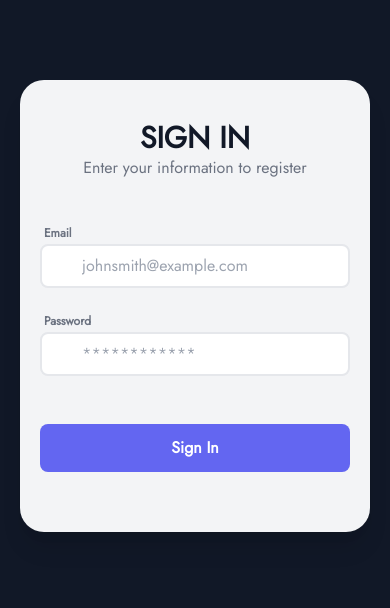
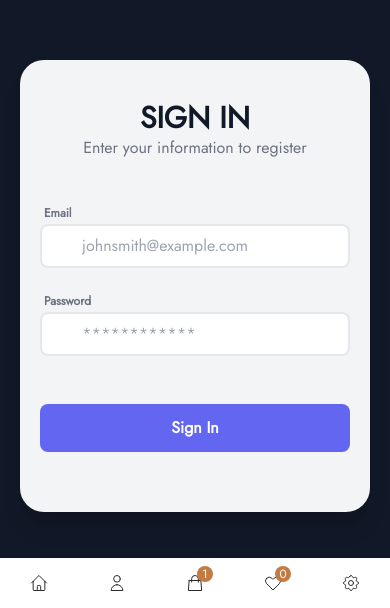
Before and after one commit to vutienchat/reactjs, a React (Create React App) app: page /signin in a window 390 px wide. Shown: the part 236-844 px from the top of the page. Built offline with nearby package versions, Linux system fonts and the light colour scheme; no server answers.

Commit message:
responsive

```diff
--- a/src/Routers.js
+++ b/src/Routers.js
@@ -5,6 +5,7 @@ import {
   Switch,
   Redirect,
 } from "react-router-dom";
+import ToolbarMobile from "./components/website/toolbarMobile";
 import { ScrollToTop } from "./Util";
 const LayoutAdmin = lazy(() => import("./layout/LayoutAdmin"));
 const LayoutUser = lazy(() => import("./layout/LayoutUser"));
@@ -85,6 +86,7 @@ const Routers = (props) => {
           <Route>
             <LayoutUser>
               <Header {...props} />
+              <ToolbarMobile />
               <Switch>
                 <Route exact path="/">
                   <HomePage {...props} />
--- a/src/components/website/Footer.js
+++ b/src/components/website/Footer.js
@@ -2,7 +2,7 @@ import React from "react";
 import { Link } from "react-router-dom";
 const Footer = () => {
   return (
-    <footer>
+    <footer className="px-3 sm:px-0">
       <div className="border-t-4 border-gray-700 my-16" />
       <div className="container">
         <div className="grid grid-cols-1 sm:grid-cols-2 md:grid-cols-4 gap-5 pb-5">
@@ -33,7 +33,7 @@ const Footer = () => {
               </li>
             </ul>
           </div>
-          <div className="support flex w-full justify-center">
+          <div className="support md:flex w-full justify-center">
             <ul>
               <li className="leading-10 relative">
                 <span className="text-xl text-white">Support</span>
--- a/src/components/website/ListProduct.js
+++ b/src/components/website/ListProduct.js
@@ -15,14 +15,14 @@ const ListProduct = ({ listProduct, onCart }) => {
           {listProduct.map((product) => {
             return (
               <div className="product-item fade bg-gray" key={product._id}>
-                <div className="img-product lg:h-72 relative overflow-hidden">
+                <div className="img-product h-56 sm:h-80 lg:h-72 relative overflow-hidden bg-gray-400">
                   <NavLink to={`/product/${product._id}`}>
                     <Image
                       url={`${process.env.REACT_APP_API_IMG_PRODUCT}/${product._id}`}
                       classname="object-cover transition duration-500 w-full h-full absolute top-0 left-0 img-main"
                     />
                   </NavLink>
-                  <div className="product-action absolute bottom-2 w-full">
+                  <div className="product-action absolute bottom-2 w-full hidden sm:block">
                     <div className="flex justify-center ">
                       <span
                         onClick={() => addCart(product._id)}
@@ -95,13 +95,29 @@ const ListProduct = ({ listProduct, onCart }) => {
                   </div>
                 </div>
                 <div className="content-product pt-3">
-                  <div className="name-product">
+                  <div className="name-product flex  justify-between">
                     <NavLink
                       className="text-white hover:text-yellow-600"
                       to={`/product/${product._id}`}
                     >
                       {customName(product.name)}
                     </NavLink>
+                    <span className="pl-2 sm:pl-0 sm:hidden">
+                      <svg
+                        xmlns="http://www.w3.org/2000/svg"
+                        className="h-5 w-5 text-white"
+                        fill="none"
+                        viewBox="0 0 24 24"
+                        stroke="currentColor"
+                      >
+                        <path
+                          strokeLinecap="round"
+                          strokeLinejoin="round"
+                          strokeWidth="1.5"
+                          d="M16 11V7a4 4 0 00-8 0v4M5 9h14l1 12H4L5 9z"
+                        />
+                      </svg>
+                    </span>
                   </div>
                   <div className="flex justify-between items-center mt-5 flex-wrap">
                     <div className="star-product flex">
--- a/src/components/website/MainMenu.js
+++ b/src/components/website/MainMenu.js
@@ -12,7 +12,7 @@ const MainMenu = () => {
     getNameCategory();
   }, []);
   return (
-    <nav>
+    <nav className="hidden lg:block">
       <ul className="main-menu flex">
         <li className="menu-item">
           <NavLink exact className="px-3 menu-link main-text" to="/">
--- /dev/null
+++ b/src/components/website/toolbarMobile.js
@@ -0,0 +1,107 @@
+import React from "react";
+import { Link } from "react-router-dom";
+
+const ToolbarMobile = () => {
+  return (
+    <div className="toolbar-mobile h-[50px] bg-white fixed left-0 bottom-0 z-20 w-full fade lg:invisible">
+      <div className="flex justify-around items-center h-full">
+        <div className="toolbar-item-home">
+          <Link to="/">
+            <svg
+              xmlns="http://www.w3.org/2000/svg"
+              className="h-5 w-6 text-[#2c2c2c]"
+              fill="none"
+              viewBox="0 0 24 24"
+              stroke="currentColor"
+            >
+              <path
+                strokeLinecap="round"
+                strokeLinejoin="round"
+                strokeWidth={1.2}
+                d="M3 12l2-2m0 0l7-7 7 7M5 10v10a1 1 0 001 1h3m10-11l2 2m-2-2v10a1 1 0 01-1 1h-3m-6 0a1 1 0 001-1v-4a1 1 0 011-1h2a1 1 0 011 1v4a1 1 0 001 1m-6 0h6"
+              />
+            </svg>
+          </Link>
+        </div>
+        <div className="toolbar-item-user">
+          <svg
+            xmlns="http://www.w3.org/2000/svg"
+            className="h-5 w-6 text-[#2c2c2c]"
+            fill="none"
+            viewBox="0 0 24 24"
+            stroke="currentColor"
+          >
+            <path
+              strokeLinecap="round"
+              strokeLinejoin="round"
+              strokeWidth={1.2}
+              d="M16 7a4 4 0 11-8 0 4 4 0 018 0zM12 14a7 7 0 00-7 7h14a7 7 0 00-7-7z"
+            />
+          </svg>
+        </div>
+        <div className="toolbar-item-cart relative">
+          <div class="absolute rounded-full main-bg-active w-4 h-4 text-xs -top-1/3 -right-1/4 text-center text-white">
+            1
+          </div>
+          <svg
+            xmlns="http://www.w3.org/2000/svg"
+            className="h-5 w-6 text-[#2c2c2c]"
+            fill="none"
+            viewBox="0 0 24 24"
+            stroke="currentColor"
+          >
+            <path
+              strokeLinecap="round"
+              strokeLinejoin="round"
+              strokeWidth={1.2}
+              d="M16 11V7a4 4 0 00-8 0v4M5 9h14l1 12H4L5 9z"
+            />
+          </svg>
+        </div>
+        <div className="toolbar-item-heart relative">
+          <div class="absolute rounded-full main-bg-active w-4 h-4 text-xs -top-1/3 -right-1/4 text-center text-white">
+            0
+          </div>
+          <svg
+            xmlns="http://www.w3.org/2000/svg"
+            className="h-5 w-6 text-[#2c2c2c]"
+            fill="none"
+            viewBox="0 0 24 24"
+            stroke="currentColor"
+          >
+            <path
+              strokeLinecap="round"
+              strokeLinejoin="round"
+              strokeWidth={1.2}
+              d="M4.318 6.318a4.5 4.5 0 000 6.364L12 20.364l7.682-7.682a4.5 4.5 0 00-6.364-6.364L12 7.636l-1.318-1.318a4.5 4.5 0 00-6.364 0z"
+            />
+          </svg>
+        </div>
+        <div class="toolbar-item-setting">
+          <svg
+            xmlns="http://www.w3.org/2000/svg"
+            className="h-5 w-6 text-[#2c2c2c]"
+            fill="none"
+            viewBox="0 0 24 24"
+            stroke="currentColor"
+          >
+            <path
+              strokeLinecap="round"
+              strokeLinejoin="round"
+              strokeWidth={1.2}
+              d="M10.325 4.317c.426-1.756 2.924-1.756 3.35 0a1.724 1.724 0 002.573 1.066c1.543-.94 3.31.826 2.37 2.37a1.724 1.724 0 001.065 2.572c1.756.426 1.756 2.924 0 3.35a1.724 1.724 0 00-1.066 2.573c.94 1.543-.826 3.31-2.37 2.37a1.724 1.724 0 00-2.572 1.065c-.426 1.756-2.924 1.756-3.35 0a1.724 1.724 0 00-2.573-1.066c-1.543.94-3.31-.826-2.37-2.37a1.724 1.724 0 00-1.065-2.572c-1.756-.426-1.756-2.924 0-3.35a1.724 1.724 0 001.066-2.573c-.94-1.543.826-3.31 2.37-2.37.996.608 2.296.07 2.572-1.065z"
+            />
+            <path
+              strokeLinecap="round"
+              strokeLinejoin="round"
+              strokeWidth={1.2}
+              d="M15 12a3 3 0 11-6 0 3 3 0 016 0z"
+            />
+          </svg>
+        </div>
+      </div>
+    </div>
+  );
+};
+
+export default ToolbarMobile;
--- a/src/index.css
+++ b/src/index.css
@@ -67,10 +67,29 @@ body {
 /* end css menu */
 
 .container {
-  max-width: 1200px !important;
+  width: 100% !important;
   margin: 0 auto !important;
 }
-
+@media (min-width: 576px) {
+  .container {
+    max-width: 540px !important;
+  }
+}
+@media (min-width: 768px) {
+  .container {
+    max-width: 720px !important;
+  }
+}
+@media (min-width: 992px) {
+  .container {
+    max-width: 960px !important;
+  }
+}
+@media (min-width: 1200px) {
+  .container {
+    max-width: 1170px !important;
+  }
+}
 .product-item:hover .img-product .img-main {
   transform: scale(1.15);
 }
```
Also changed, not shown: src/components/website/Header.js (+24 -8 lines), src/tailwind.css.
